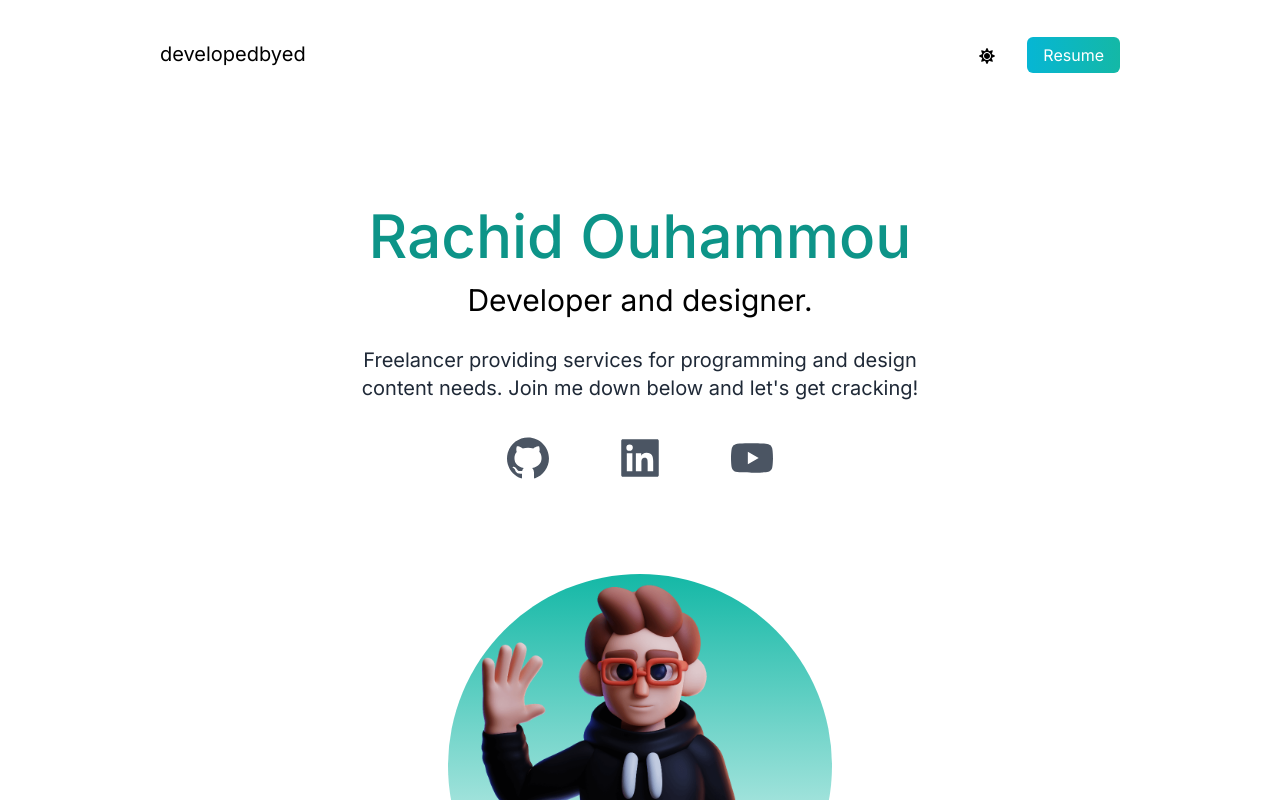
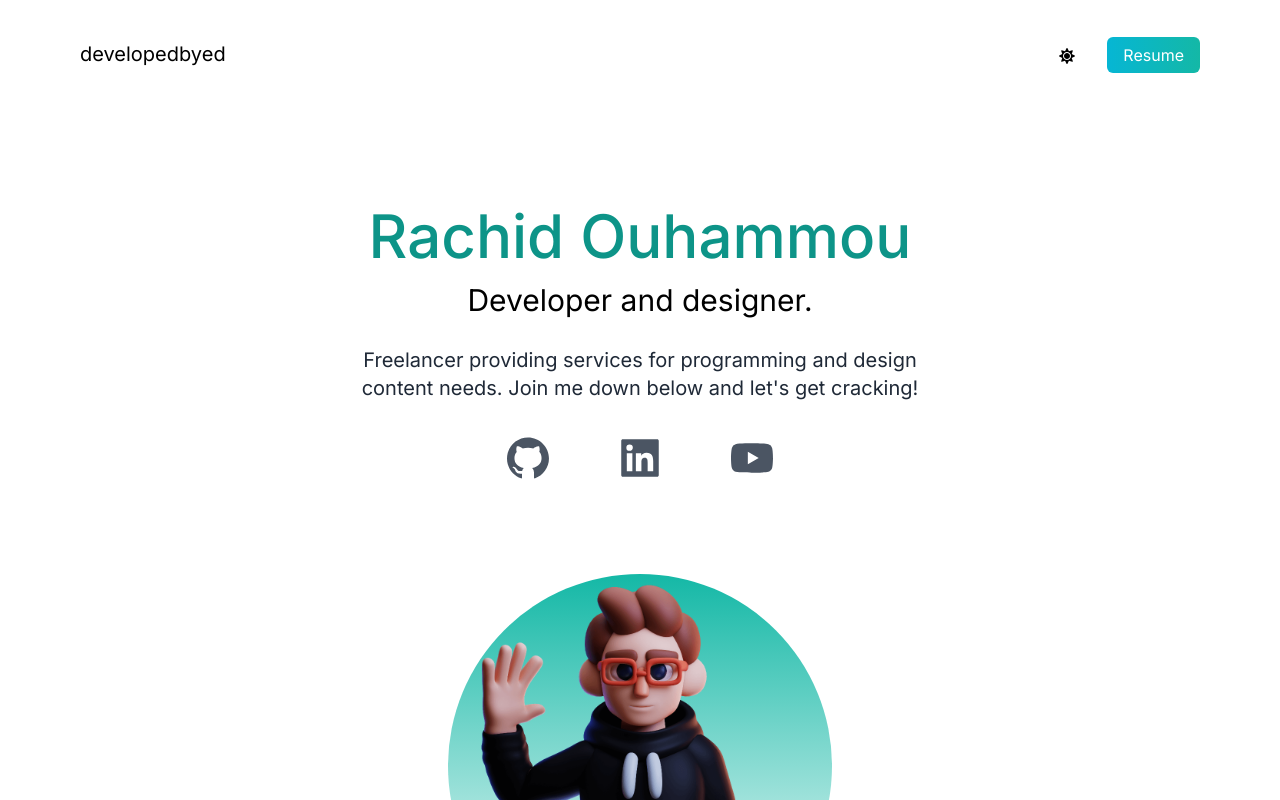
Before and after one commit to ouhammmourachid/ouhammmourachid.github.io, a Next.js app: page / in a window 1280 px wide. Shown: the top 800 px of the page. Built offline with nearby package versions, Linux system fonts and the light colour scheme.

Commit message:
fit md screen

```diff
--- a/next.config.js
+++ b/next.config.js
@@ -1,6 +1,6 @@
 /** @type {import('next').NextConfig} */
 const nextConfig = {
-    // output: 'export'
+    output: 'export'
 }
 
 module.exports = nextConfig
--- a/src/app/page.js
+++ b/src/app/page.js
@@ -22,7 +22,7 @@
 export default function Home() {
 
   return (
-      <main className=" bg-white px-10 dark:bg-gray-900 md:px-20 lg:px-40 w-fit">
+      <main className=" bg-white px-10 dark:bg-gray-900 md:px-20 w-fit">
         <section className="min-h-screen">
           <nav className="py-10 mb-12 flex justify-between dark:text-white">
             <h1 className="font-burtons text-xl">developedbyed</h1>
```
